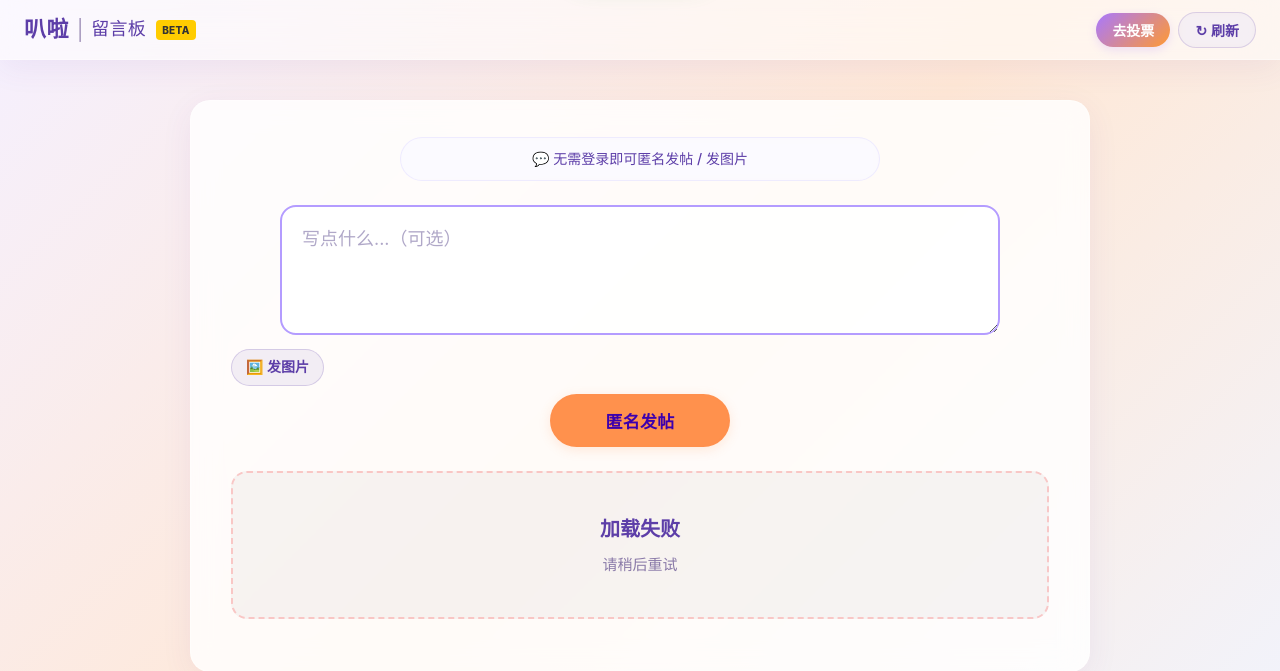
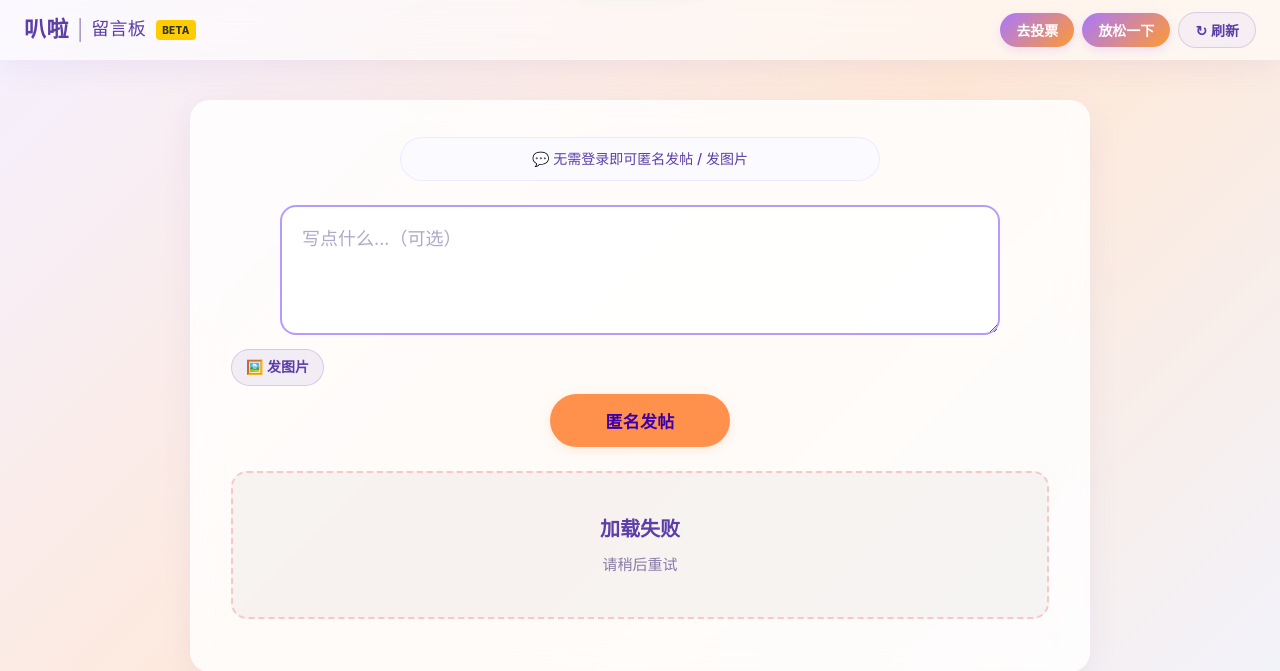
Before and after one commit to jasperinsh-afk/Babble, a Flask app: page / in a window 1280 px wide. Shown: the top 671 px of the page. Run offline with Flask 3, Linux system fonts and the light colour scheme.

Commit message:
Update message.html

```diff
--- a/templates/message.html
+++ b/templates/message.html
@@ -25,6 +25,7 @@
 
         <div class="nav-right">
             <button class="vote-btn" onclick="window.open('https://ibabble.online','_blank')">去投票</button>
+            <button class="vote-btn" onclick="window.open('https://bbl.up.railway.app','_blank')">放松一下</button>
             <button id="refreshBtn" class="refresh-btn" type="button" onclick="loadMessages()">↻ 刷新</button>
         </div>
     </nav>
```
